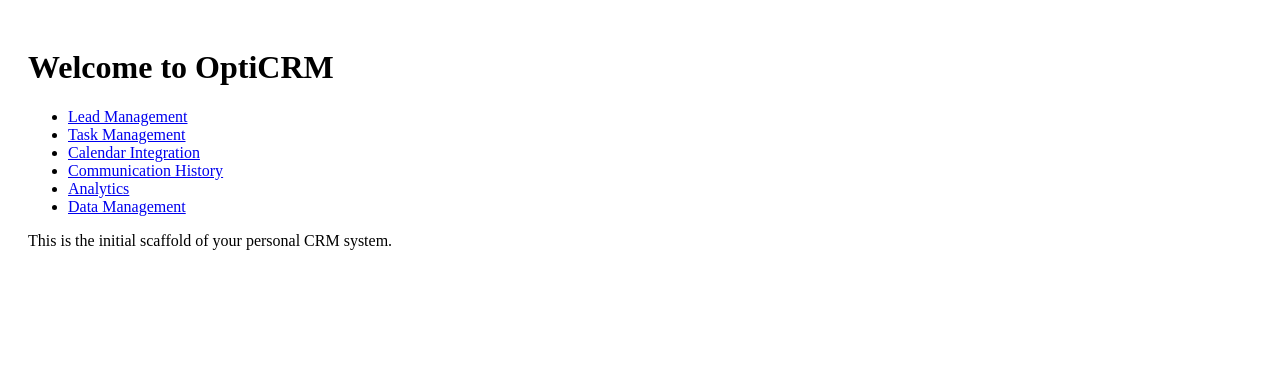
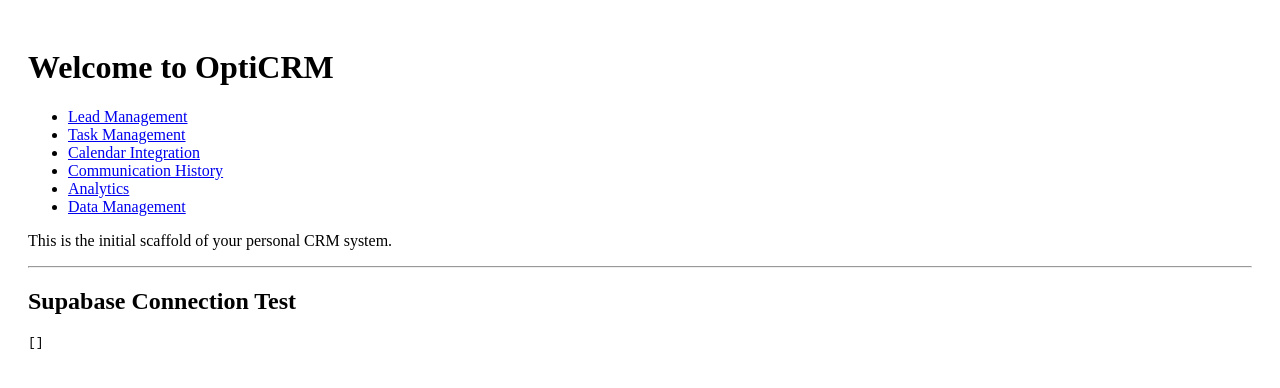
Before and after one commit to CastilloMuller/opticrm03, a Next.js app: page / in a window 1280 px wide. Shown: the top 388 px of the page. Built offline with nearby package versions, Linux system fonts and the light colour scheme; no server answers; the database is empty.

Commit message:
Update index.js
Merge Supabase connection test into index page

```diff
--- a/pages/index.js
+++ b/pages/index.js
@@ -1,6 +1,26 @@
+import { useState, useEffect } from 'react';
 import Link from 'next/link';
+import { supabase } from '../lib/supabaseClient';
 
 export default function Home() {
+  const [testData, setTestData] = useState(null);
+  const [error, setError] = useState(null);
+
+  useEffect(() => {
+    async function fetchTestData() {
+      const { data, error } = await supabase
+        .from('test')
+        .select('*')
+        .limit(1);
+      if (error) {
+        setError(error.message);
+      } else {
+        setTestData(data);
+      }
+    }
+    fetchTestData();
+  }, []);
+
   return (
     <div style={{ padding: '20px' }}>
       <h1>Welcome to OptiCRM</h1>
@@ -15,6 +35,16 @@ export default function Home() {
         </ul>
       </nav>
       <p>This is the initial scaffold of your personal CRM system.</p>
+
+      <hr />
+
+      <h2>Supabase Connection Test</h2>
+      {error && <p style={{ color: 'red' }}>Error: {error}</p>}
+      {testData ? (
+        <pre>{JSON.stringify(testData, null, 2)}</pre>
+      ) : (
+        <p>Loading test data...</p>
+      )}
     </div>
   );
 }
```
